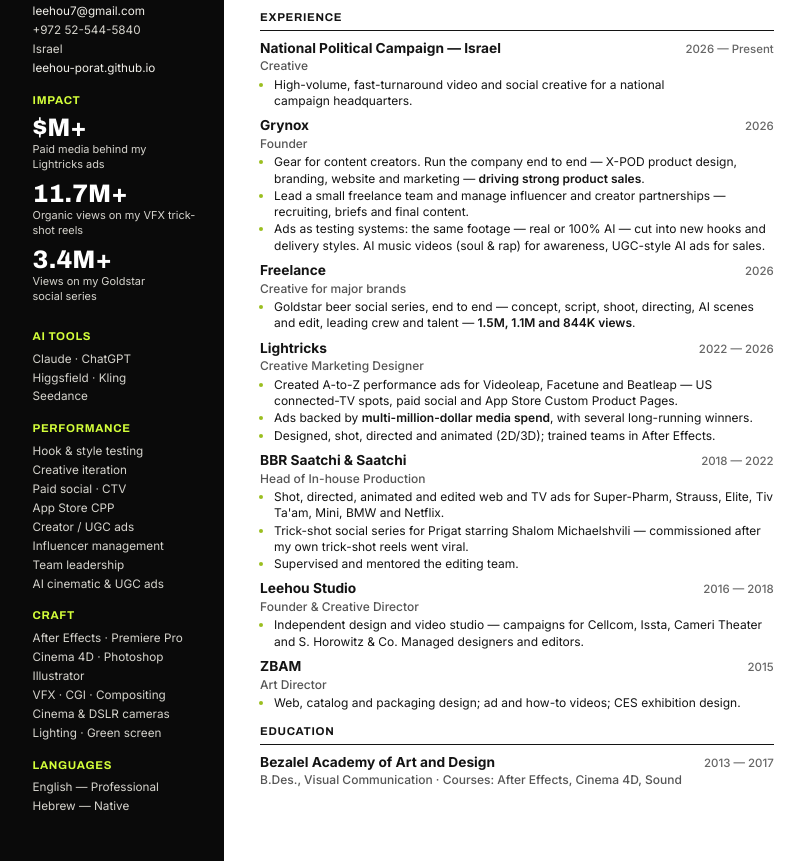
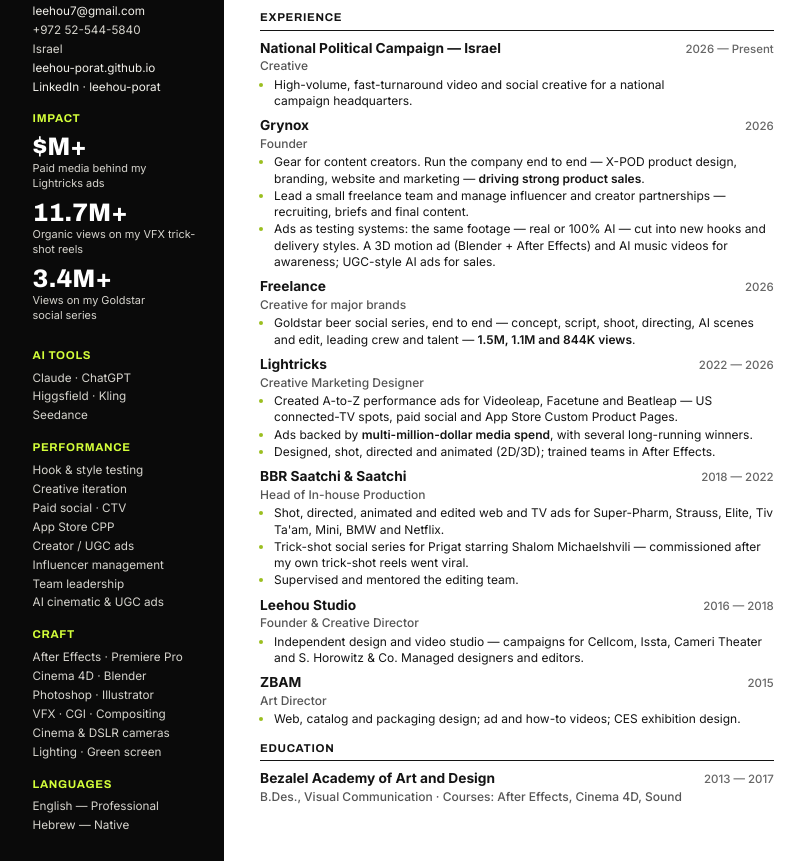
Before and after one commit to Leehou-porat/leehou-porat.github.io, a plain HTML site: page resume/resume.html in a window 1280 px wide. Shown: the part 195-1056 px from the top of the page, without its empty margins (2-807 px from the left). Drawn offline with Linux system fonts and the light colour scheme.

Commit message:
Résumé: LinkedIn in contact, Grynox 3D motion ad, Blender
Co-Authored-By: Claude Opus 5.5 <noreply@anthropic.com>

```diff
--- a/resume/resume.html
+++ b/resume/resume.html
@@ -49,6 +49,7 @@
         <li>+972 52-544-5840</li>
         <li>Israel</li>
         <li><a href="https://leehou-porat.github.io">leehou-porat.github.io</a></li>
+        <li><a href="https://www.linkedin.com/in/leehou-porat-a768b4156">LinkedIn · leehou-porat</a></li>
       </ul>
     </div>
     <div>
@@ -67,7 +68,7 @@
     </div>
     <div>
       <h3>Craft</h3>
-      <ul><li>After Effects · Premiere Pro</li><li>Cinema 4D · Photoshop</li><li>Illustrator</li><li>VFX · CGI · Compositing</li><li>Cinema &amp; DSLR cameras</li><li>Lighting · Green screen</li></ul>
+      <ul><li>After Effects · Premiere Pro</li><li>Cinema 4D · Blender</li><li>Photoshop · Illustrator</li><li>VFX · CGI · Compositing</li><li>Cinema &amp; DSLR cameras</li><li>Lighting · Green screen</li></ul>
     </div>
     <div>
       <h3>Languages</h3>
@@ -94,7 +95,7 @@
       <ul>
         <li>Gear for content creators. Run the company end to end — X-POD product design, branding, website and marketing — <span class="hl">driving strong product sales</span>.</li>
         <li>Lead a small freelance team and manage influencer and creator partnerships — recruiting, briefs and final content.</li>
-        <li>Ads as testing systems: the same footage — real or 100% AI — cut into new hooks and delivery styles. AI music videos (soul &amp; rap) for awareness, UGC-style AI ads for sales.</li>
+        <li>Ads as testing systems: the same footage — real or 100% AI — cut into new hooks and delivery styles. A 3D motion ad (Blender + After Effects) and AI music videos for awareness; UGC-style AI ads for sales.</li>
       </ul>
     </div>
 
```
Also changed, not shown: 1 other file.
